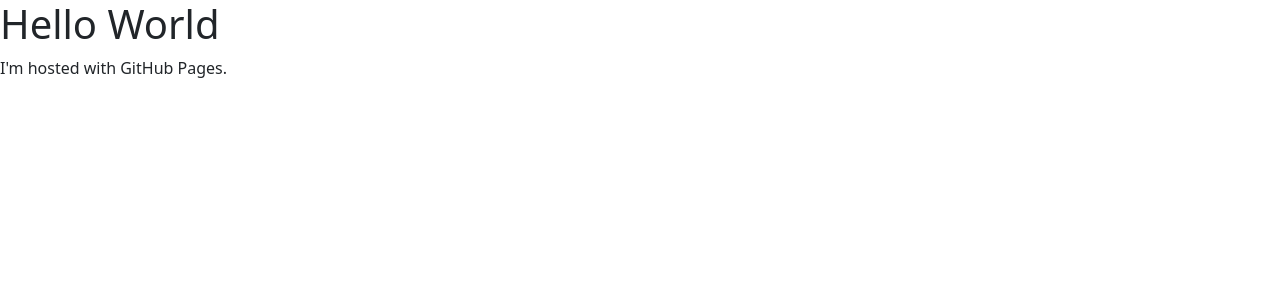
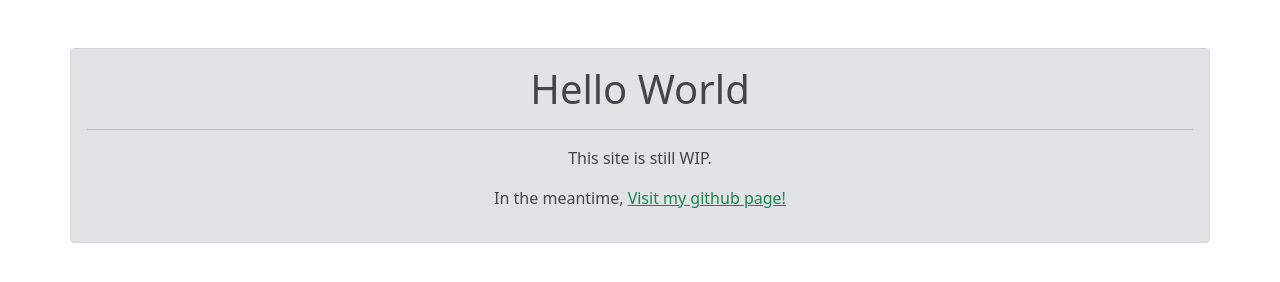
Before and after one commit to Archibugiere/Archibugiere.github.io, a plain HTML site: page index.html in a window 1280 px wide. Drawn offline with nearby package versions, Linux system fonts and the light colour scheme.

Commit message:
wip page added

```diff
--- a/index.html
+++ b/index.html
@@ -8,8 +8,13 @@
 </head>
 
 <body id="page-top">
-    <h1>Hello World</h1>
-    <p>I'm hosted with GitHub Pages.</p>
+    <div class="container alert alert-secondary rounded text-center mt-5">
+        <h1>Hello World</h1>
+        <hr>
+        <p>This site is still WIP.</p>
+        <p>In the meantime, <a href="https://github.com/Archibugiere" class="link-success">Visit my github page!</a></p>
+    </div>
+
 </body>
 
 </html>
```
